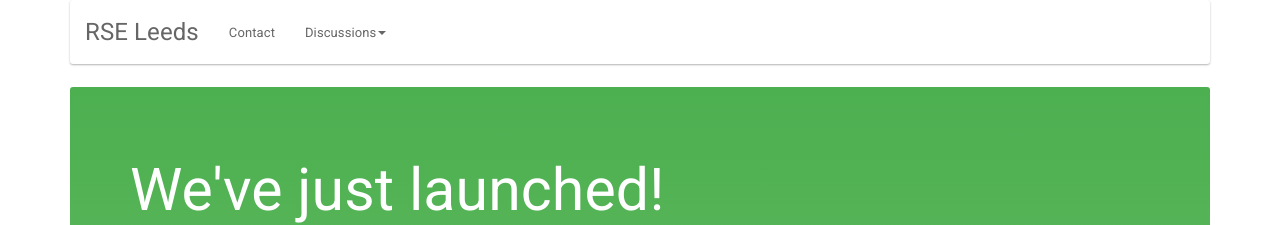
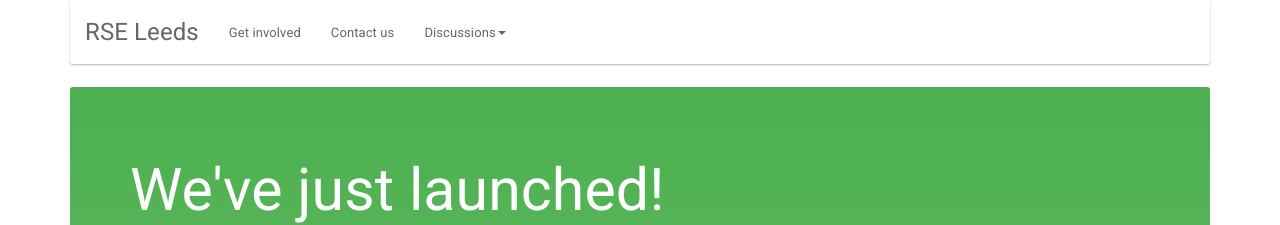
Before and after one commit to rseleeds/rseleeds.github.io, a Jekyll site: the page built from index.html, in a window 1280 px wide. Shown: the top 225 px of the page. Built offline with Jekyll 4.4.1, drawn with Linux system fonts in a browser that asks for light colours; nearby versions of some CDN libraries.

Commit message:
Added links to the get involved and contact pages

```diff
--- a/_layouts/default.html
+++ b/_layouts/default.html
@@ -21,7 +21,8 @@
 
                     <div id="navbar" class="navbar-collapse collapse">
                         <ul class="nav navbar-nav">
-                            <li><a href="#">Contact</a></li>
+                            <li><a href="/get-involved.html">Get involved</a></li>
+                            <li><a href="/contact.html">Contact us</a></li>
                             <li class="dropdown">
                                 <a href="#" class="dropdown-toggle" data-toggle="dropdown" role="button" aria-haspopup="true" aria-expanded="false">Discussions<span class="caret"></span></a>
                                 <ul class="dropdown-menu">
--- /dev/null
+++ b/contact.html
@@ -0,0 +1,4 @@
+---
+layout: default
+title: Contact us
+---
--- /dev/null
+++ b/get-involved.html
@@ -0,0 +1,4 @@
+---
+layout: default
+title: Get involved
+---
```
